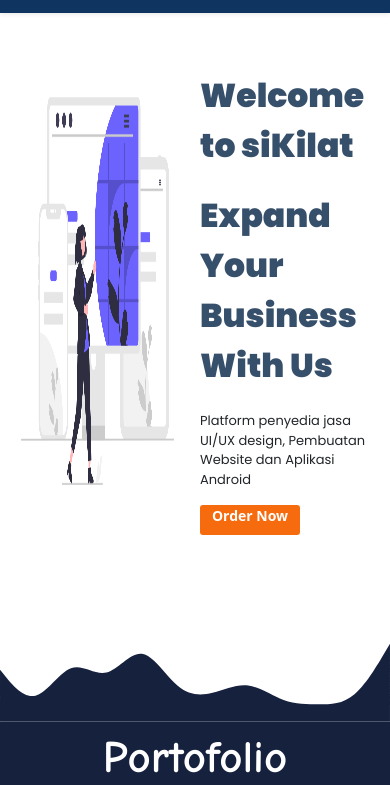
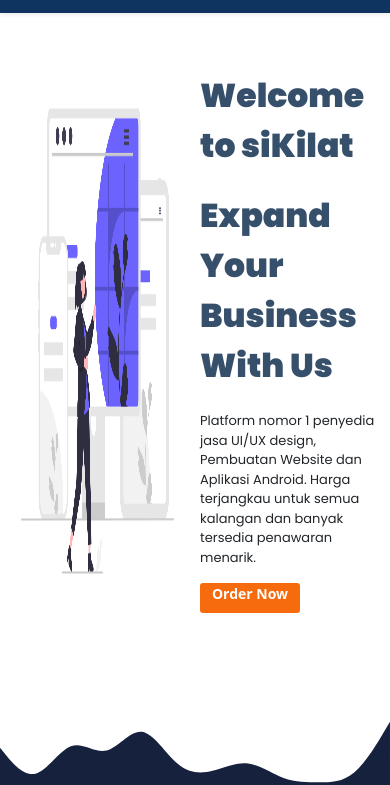
Before and after one commit to alfasean/siKilat, a plain HTML site: page index.html in a window 390 px wide. Shown: the part 90-875 px from the top of the page. Drawn offline with nearby package versions, Linux system fonts and the light colour scheme.

Commit message:
modefied banner and css media query

```diff
--- a/index.html
+++ b/index.html
@@ -13,8 +13,10 @@
   <script src="https://cdnjs.cloudflare.com/ajax/libs/jquery/3.3.1/jquery.min.js"></script>
   <link rel="stylesheet" href="style.css">
   <script src="fakeLoader.js"></script>
+</head>
 
-
+<body>
+  <div class="fakeLoader"></div>
   <nav class="navbar navbar-expand-lg  shadow-sm" style="background-color: #0F3460;">
     <div class="container-fluid">
       <a class="navbar-brand">
@@ -49,10 +51,6 @@
       </div>
     </div>
   </nav>
-</head>
-
-<body>
-  <div class="fakeLoader"></div>
   <div class="component">
     <section id="home">
       <img src="img/banner.png" class="img-banner">
@@ -60,7 +58,7 @@
         <div class="text-banner">
           <h1 id="typing">Welcome to siKilat</h1>
           <h1 class="tagline">Expand Your Business With Us</h1>
-          <p class="text-1">Platform penyedia jasa UI/UX design, Pembuatan Website dan Aplikasi Android</p>
+          <p class="text-1">Platform nomor 1 penyedia jasa UI/UX design, Pembuatan Website dan Aplikasi Android. Harga terjangkau untuk semua kalangan dan banyak tersedia penawaran menarik.</p>
         </div>
         <input type="checkbox" id="show">
         <div class="inner"></div>
@@ -157,17 +155,20 @@
         <div class="row justify-content-center fs-5 text-center">
           <div class="col-md-4">
             <p>Rekomendasi jasa pembuatan website terbaik dan profesional sebagai solusi untuk pengembangan bisnis anda
-              adalah perusahaan siKilat. siKilat merupakan jasa pembuatan website terbaik di Indonesia. Selain web siKilat juga menyediakan jasa UI/UX design dan pembuatan aplikasi android. </p>
+              adalah perusahaan siKilat. siKilat merupakan jasa pembuatan website terbaik di Indonesia. Selain web
+              siKilat juga menyediakan jasa UI/UX design dan pembuatan aplikasi android. </p>
           </div>
           <div class="col-md-4">
-            <p>Kami menyediakan solusi menyeluruh kebutuhan website, design dan aplikasi android untuk berbagai kepentingan yang dibangun menggunakan
+            <p>Kami menyediakan solusi menyeluruh kebutuhan website, design dan aplikasi android untuk berbagai
+              kepentingan yang dibangun menggunakan
               platform open source. Sehingga mudah digunakan dan dikelola. Masih ada banyak kebutuhan yang anda dapat
               dari jasa yang disediakan siKilat. Beberapa diantaranya website terindex oleh Google Search, Desain
               Custom, dan masih banyak lagi. siKilat juga menyediakan layanan konsultasi, tim support dan training dasar
               untuk memberi kepuasan kepada klien.</p>
           </div>
           <div class="col-md-4">
-            <p>Selain pembuatan website, UI/UX dan aplikasi android, kami juga memiliki layanan e-commerce dengan harga terjangkau bagi UMKM.
+            <p>Selain pembuatan website, UI/UX dan aplikasi android, kami juga memiliki layanan e-commerce dengan harga
+              terjangkau bagi UMKM.
               Perusahaan juga membuka layanan maintenance, optimasi, kustomisasi, SEO. Ada juga jasa pembuatan dan
               maintenance aplikasi baik berbasis web maupun mobile.</p>
           </div>
--- a/style.css
+++ b/style.css
@@ -447,7 +447,7 @@ footer .footer-copyright a:hover {
 
 @media only screen and (max-width: 1162px) {
   .img-banner {
-    margin-top: 50px;
+    margin-top: 70px;
     width: 50%;
     height: 500px;
   }
@@ -464,7 +464,7 @@ footer .footer-copyright a:hover {
     width: 50%;
     height: 500px;
     float: left;
-    margin-top: 55px;
+    margin-top: 80px;
   }
 
   #typing {
@@ -493,7 +493,7 @@ footer .footer-copyright a:hover {
   }
 
   .img-banner {
-    margin-top: 100px;
+    margin-top: 120px;
     width: 50%;
     height: 500px;
     float: left;
@@ -534,7 +534,7 @@ footer .footer-copyright a:hover {
   .img-banner {
     margin-top: 100px;
     width: 50%;
-    height: 500px;
+    height: 600px;
     float: left;
   }
 
```
